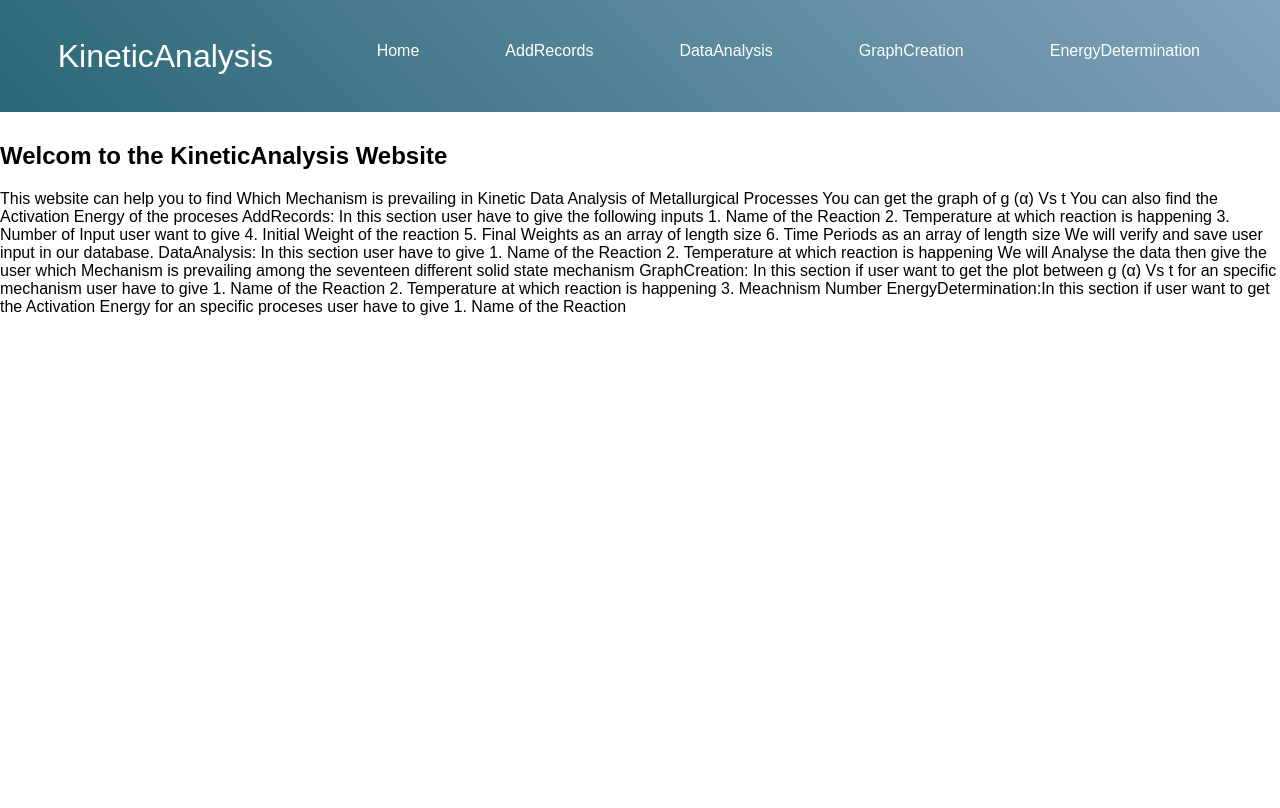
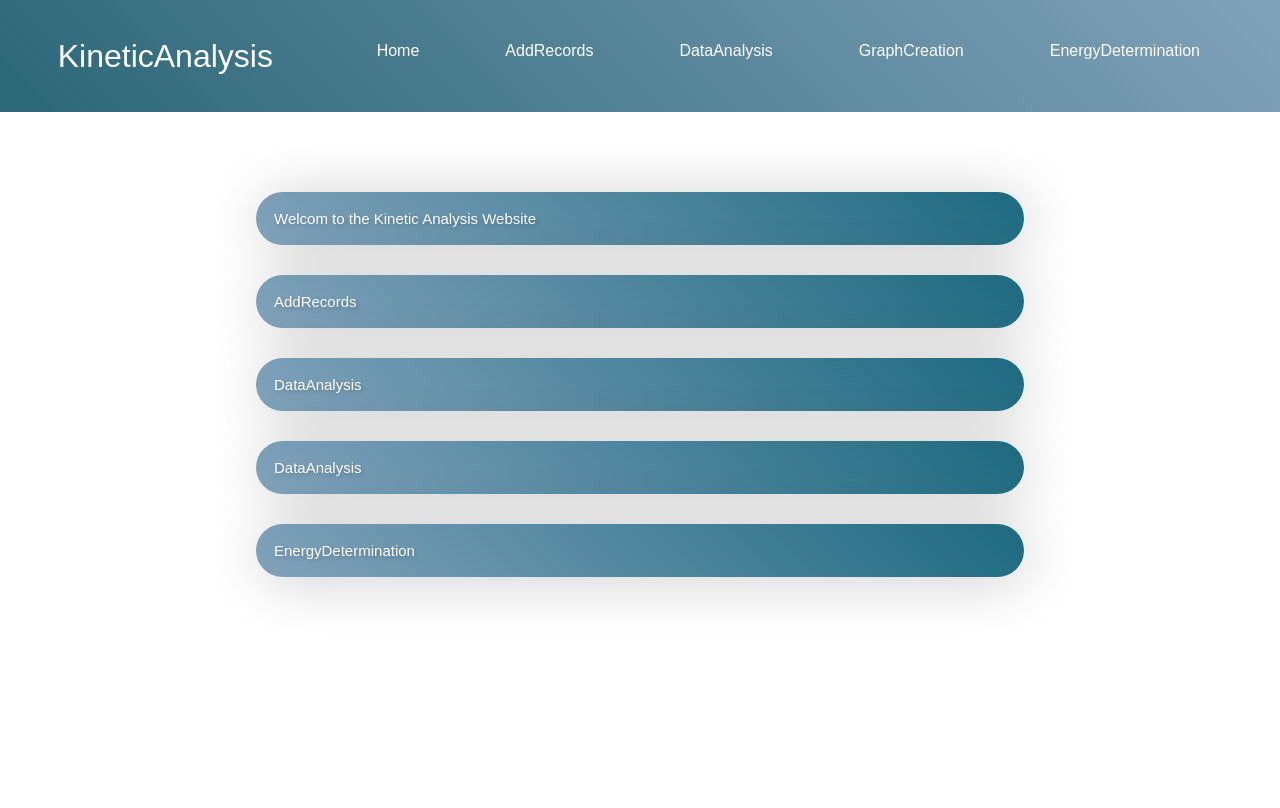
Before and after one commit to Shweta597/FinalYearProject, a Django app: page / in a window 1280 px wide. Run offline with Django 4.2, Linux system fonts and the light colour scheme.

Commit message:
style home page

```diff
--- a/kinectisProject/graph.py
+++ b/kinectisProject/graph.py
@@ -110,6 +110,7 @@ def graph(request):
                 k = calculateSlopePart(y,x,int(size))
                 print(x)
                 print(y)
+                plt.figure()
                 plt.plot(x,y)
                 plt.savefig("gAlphaVsTimePeriod.png")
                 data = cloudinary.uploader.upload("gAlphaVsTimePeriod.png",folder="kinetics" )
--- a/static/styles.css
+++ b/static/styles.css
@@ -145,7 +145,38 @@ body {
   }
 }
 
+.accordion {
+  background:linear-gradient(45deg,#81a2bb,#1d6a80);
+  color:white;
+  cursor: pointer;
+  padding: 18px;
+  width: 100%;
+  border: none;
+  text-align: left;
+  outline: none;
+  font-size: 15px;
+  transition: 0.4s;
 
+}
+.panel p{
+  color: black;
+}
+
+.active, .accordion:hover {
+  background-color: rgb(158, 152, 152);
+}
+.panel {
+  padding: 0 18px;
+  background-color: white;
+  max-height: 0;
+  overflow: hidden;
+  transition: max-height 0.2s ease-out;
+}
+.homeContainer{
+  width: 60vw;
+  margin: 10vh 20vw;
+
+}
 
 .formContainer {
 
--- a/templates/index.html
+++ b/templates/index.html
@@ -16,10 +16,6 @@
   <style type="text/css">
 
 
-h2{
-  color: black;
-}
-
 
 
 
@@ -35,46 +31,74 @@ h2{
   {% include 'navbar.html' %}
 
 
-  <p>
-  <h2>Welcom to the KineticAnalysis Website</h2>
+  <div class="homeContainer">
+    <div class="item">
+    <button class="accordion">Welcom to the Kinetic Analysis Website</button>
+    <div class="panel">
+    <p>
+      This website can help you to find
+      <br>
+      <li>Which Mechanism is prevailing in Kinetic Data Analysis of Metallurgical Processes</li>
+      <li>You can get the graph of g (α) Vs t</li>
+      <li>You can also find the Activation Energy of the procese</li>
+    </p>
+    </div>
+    <button class="accordion">AddRecords</button>
+    <div class="panel">
+      <p>
+        In this section user have to give the following inputs
 
-  This website can help you to find
-  Which Mechanism is prevailing in Kinetic Data Analysis of Metallurgical Processes</li>
-  You can get the graph of g (α) Vs t
-  You can also find the Activation Energy of the proceses
+        <li>Name of the Reaction</li>
+        <li>Temperature at which reaction is happening</li>
+        <li>Number of Input user want to give</li>
+        <li>Initial Weight of the reaction</li>
+        <li>Final Weights as an array of length size</li>
+        <li>Time Periods as an array of length siz</li>
+        <li>We will verify and save user input in our database</li>
+      </p>
 
-  AddRecords: In this section user have to give the following inputs
+    </div>
 
-  1. Name of the Reaction
-  2. Temperature at which reaction is happening
-  3. Number of Input user want to give
-  4. Initial Weight of the reaction
-  5. Final Weights as an array of length size
-  6. Time Periods as an array of length size
+    <button class="accordion">DataAnalysis</button>
+    <div class="panel">
+      <p>
+        In this section user have to give
 
-  We will verify and save user input in our database.
+        <li>Name of the Reaction</li>
+        <li>Temperature at which reaction is happening</li>
 
-  DataAnalysis: In this section user have to give
+        <li>We will Analyse the data then give the user which Mechanism is prevailing among the seventeen different solid state
+        mechanism</li>
+      </p>
 
-  1. Name of the Reaction
-  2. Temperature at which reaction is happening
+    </div>
 
-  We will Analyse the data then give the user which Mechanism is prevailing among the seventeen different solid state
-  mechanism
+    <button class="accordion">DataAnalysis</button>
+    <div class="panel">
+      <p>
+        In this section if user want to get the plot between g (α) Vs t for an specific mechanism user have
+        to give
+        <li>Name of the Reaction</li>
+        <li>Temperature at which reaction is happening</li>
+        <li>Meachnism Number</li>
+      </p>
 
-  GraphCreation: In this section if user want to get the plot between g (α) Vs t for an specific mechanism user have
-  to give
-  1. Name of the Reaction
-  2. Temperature at which reaction is happening
-  3. Meachnism Number
+    </div>
 
 
-  EnergyDetermination:In this section if user want to get the Activation Energy for an specific proceses user have to
-  give
-  1. Name of the Reaction
-</p>
+    <button class="accordion">EnergyDetermination</button>
+    <div class="panel">
+      <p>
+        In this section if user want to get the Activation Energy for an specific proceses user have to
+        give
+        <li>Name of the Reaction</li>
+      </p>
+
+    </div>
 
 
+  </div>
+</div>
 
 
 
@@ -85,6 +109,30 @@ h2{
             swal('{{msg}}')
         {% endfor %}
 
+        var acc = document.getElementsByClassName("accordion");
+    var i;
+
+    for (i = 0; i < acc.length; i++) {
+      acc[i].addEventListener("click", function() {
+        this.classList.toggle("active");
+        var panel = this.nextElementSibling;
+        if (panel.style.maxHeight) {
+          panel.style.maxHeight = null;
+        } else {
+          panel.style.maxHeight = panel.scrollHeight + "px";
+        }
+      });
+    }
+
+      function myFunction() {
+      var x = document.getElementById("nav");
+        if (x.className === "navbar") {
+          x.className += " responsive";
+        } else {
+          x.className = "nav";
+        }
+      }
+
  </script>
  </body>
 
```
